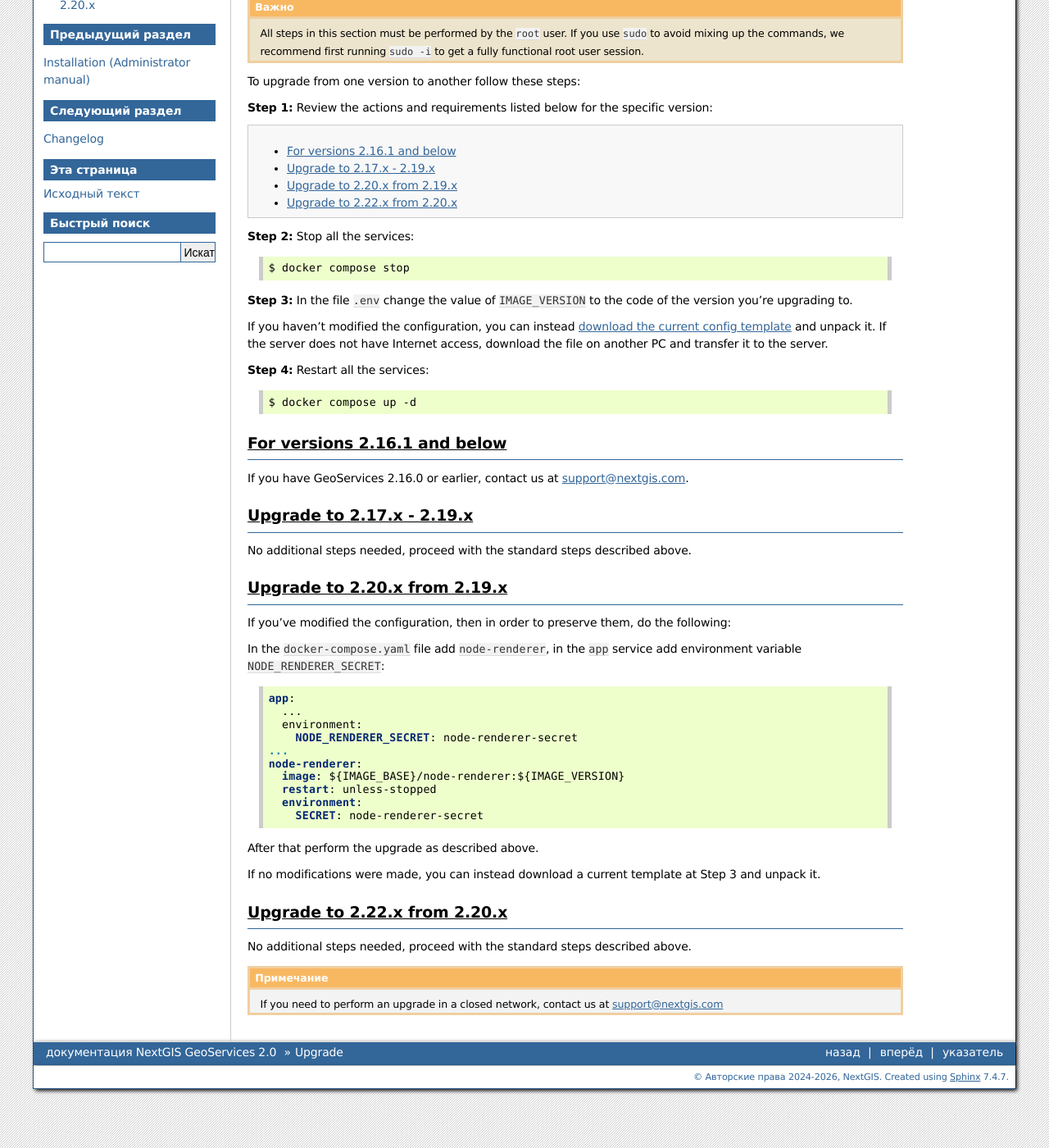
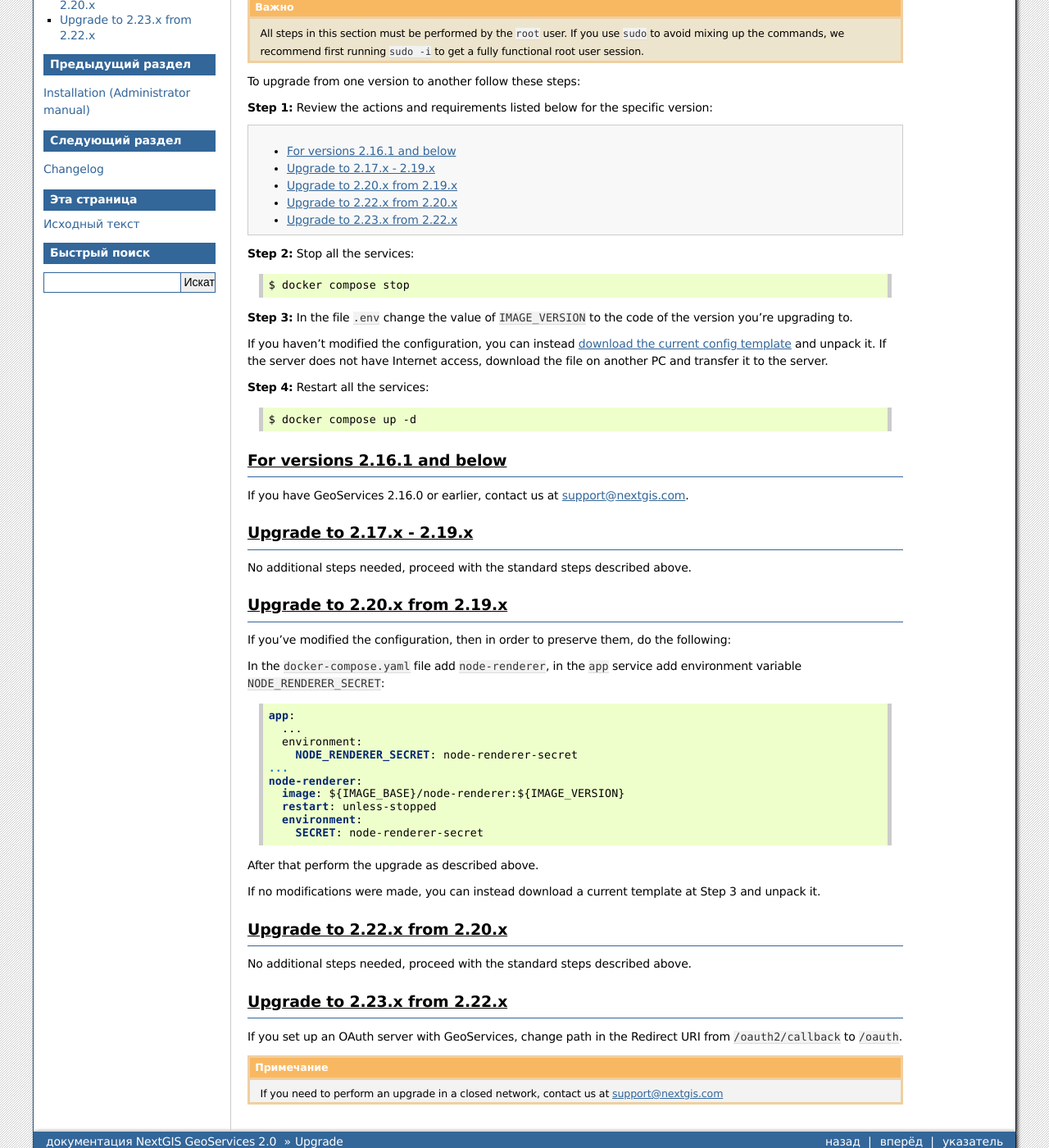
Before and after one commit to nextgis/docs_geoserv_prem, a Sphinx documentation site: the page built from source/upgrade.rst, in a window 1280 px wide and 1400 px high, scrolled down 214 px. Shown: the whole window at 82% size. Built offline with Sphinx 7.4.7, drawn with Linux system fonts in a browser that asks for light colours; formulas are drawn with MathJax 3.

```diff
--- a/source/admin.rst
+++ b/source/admin.rst
@@ -47,16 +47,16 @@ Install NextGIS GeoServices
 
 .. important:: All steps in this section must be performed by the ``root`` user. If you use ``sudo`` to avoid mixing up the commands, we recommend first running ``sudo -i`` to get a fully functional root user session.
 
-On the server where you plan to deploy GeoServices, create the ``/srv/geoservices`` directory, then go to it, download the configuration template (`docker-compose-2.22.0.tar.bz2 <https://nextgis.com/onpremise/geoservices/docker-compose-2.22.0.tar.bz2>`_, where 2.22.0 is the current version) and unpack it. If the server does not have Internet access, download the file on another PC and transfer it to the server.
+On the server where you plan to deploy GeoServices, create the ``/srv/geoservices`` directory, then go to it, download the configuration template (`docker-compose-2.23.0.tar.bz2 <https://nextgis.com/onpremise/geoservices/docker-compose-2.23.0.tar.bz2>`_, where 2.23.0 is the current version) and unpack it. If the server does not have Internet access, download the file on another PC and transfer it to the server.
 
 .. code-block::
 
 	$ mkdir /srv/geoservices
 	$ cd /srv/geoservices
-	$ wget https://nextgis.com/onpremise/geoservices/docker-compose-2.22.0.tar.bz2
-	$ tar jxf docker-compose-2.22.0.tar.bz2
+	$ wget https://nextgis.com/onpremise/geoservices/docker-compose-2.23.0.tar.bz2
+	$ tar jxf docker-compose-2.23.0.tar.bz2
 	Edit the .env file in a text editor and enter the values for these environmental variables: POSTGRES_PASSWORD, DB_PASSWORD, BM_DB_PASSWORD (must have the same values), ADMIN_PASSWORD and SESSION_KEY. In the end you should get something like this:
-	IMAGE_VERSION=2.22.0
+	IMAGE_VERSION=2.23.0
 	IMAGE_BASE=cr.nextgis.com/geoservices
 	COMPOSE_BIND=0.0.0.0
 
--- a/source/upgrade.rst
+++ b/source/upgrade.rst
@@ -34,15 +34,18 @@ If you haven't modified the configuration, you can instead `download the current
 
   $ docker compose up -d
 
+
 For versions 2.16.1 and below
 ------------------------------
 
 If you have GeoServices 2.16.0 or earlier, contact us at support@nextgis.com.
 
+
 Upgrade to 2.17.x - 2.19.x
 ----------------------------
 
 No additional steps needed, proceed with the standard steps described above.
+
 
 Upgrade to 2.20.x from 2.19.x
 -------------------------------
@@ -69,10 +72,16 @@ After that perform the upgrade as described above.
 If no modifications were made, you can instead download a current template at Step 3 and unpack it.
 
 
-
 Upgrade to 2.22.x from 2.20.x
 -------------------------------------------
 
 No additional steps needed, proceed with the standard steps described above.
 
+
+Upgrade to 2.23.x from 2.22.x
+-------------------------------
+
+If you set up an OAuth server with GeoServices, change path in the Redirect URI from ``/oauth2/callback`` to ``/oauth``.
+
+
 .. note:: If you need to perform an upgrade in a closed network, contact us at support@nextgis.com
```
Also changed, not shown: source/changelog.rst (+9 -0 lines).
